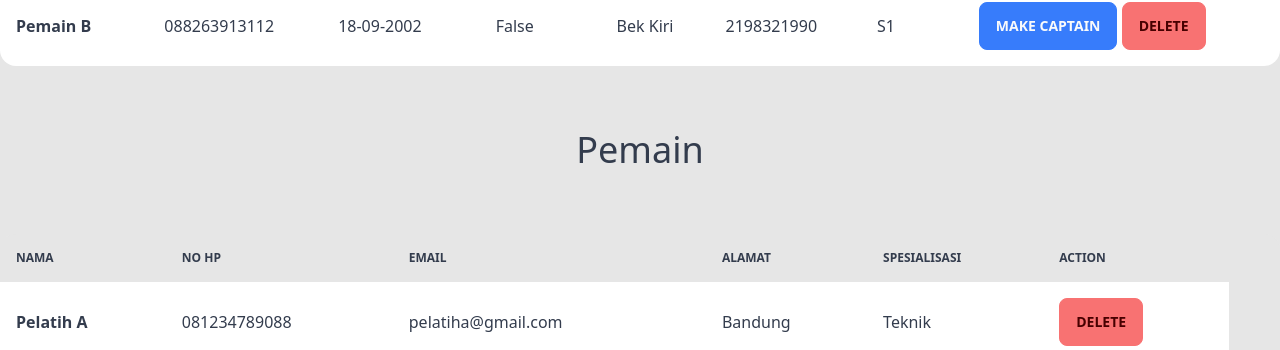
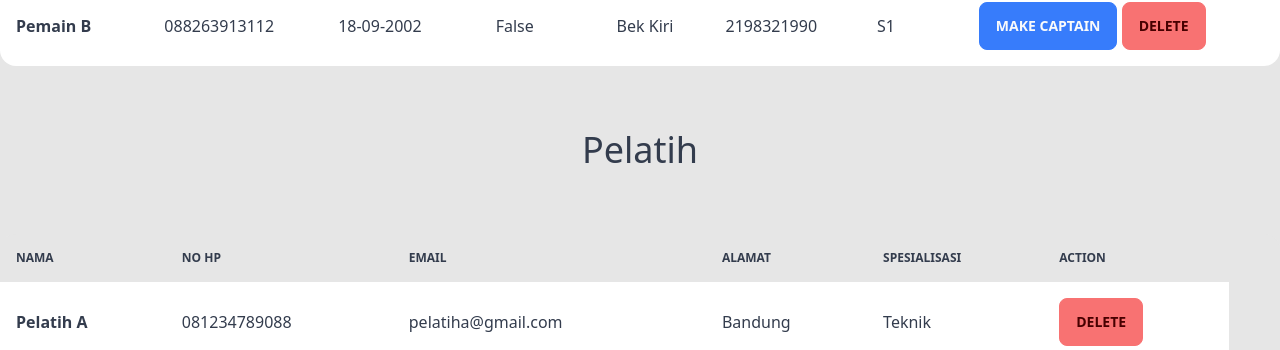
Before and after one commit to NurFajarSA/c10-uleague, a Django app: page /mengelola_tim/list_tim in a window 1280 px wide. Shown: the part 543-893 px from the top of the page. Run offline with Django 4.2, Linux system fonts and the light colour scheme; some libraries are stand-ins or nearby versions.

Commit message:
updatesakinah

```diff
--- a/mengelola_tim/templates/list_tim.html
+++ b/mengelola_tim/templates/list_tim.html
@@ -71,7 +71,7 @@
 
   <div class="flex justify-center p-16">
     <h4 class="text-4xl">
-        Pemain
+        Pelatih
     </h4>
 </div>
 
```
